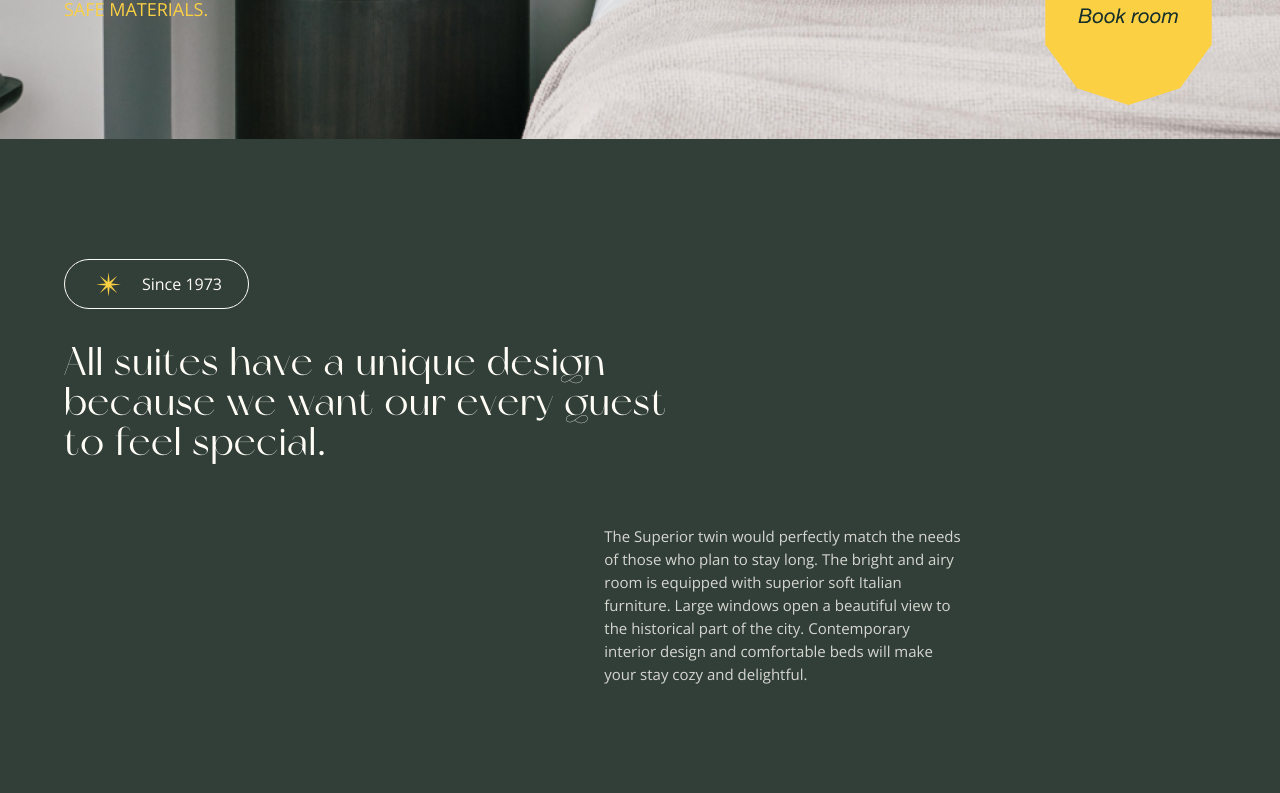
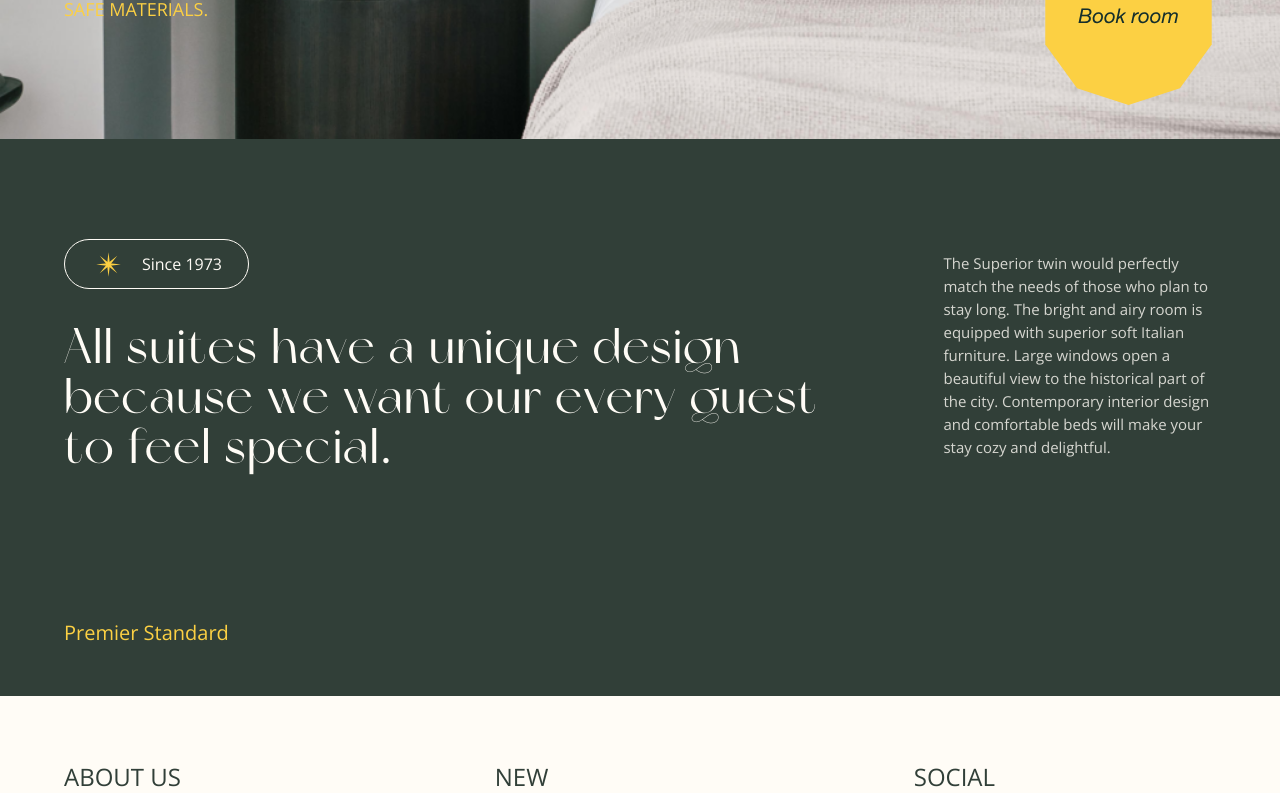
Before and after one commit to gift56/Fullstack-HotelWebsite, a React (Create React App) app: page /rooms in a window 1280 px wide. Shown: the part 600-1393 px from the top of the page. Built offline with nearby package versions, Linux system fonts and the light colour scheme.

Commit message:
working on desktop view

```diff
--- a/src/components/RoomsData/RoomDetail.jsx
+++ b/src/components/RoomsData/RoomDetail.jsx
@@ -29,6 +29,14 @@ const RoomDetail = () => {
               </div>
               <h4>Premier Standard</h4>
             </div>
+            <p>
+              The Superior twin would perfectly match the needs of those who
+              plan to stay long. The bright and airy room is equipped with
+              superior soft Italian furniture. Large windows open a beautiful
+              view to the historical part of the city. Contemporary interior
+              design and comfortable beds will make your stay cozy and
+              delightful.
+            </p>
           </DetailLeftArea>
           <DetailRightArea>
             <p>
--- a/src/styles/RoomStyle/RoomDetail.styled.js
+++ b/src/styles/RoomStyle/RoomDetail.styled.js
@@ -17,10 +17,31 @@ export const DetailArea = styled.div`
     padding: 120px 0;
     gap: 4rem;
   }
+  @media screen and (min-width: ${({ theme }) => theme.mobile.minLap}) {
+    padding: 100px 0;
+  }
 `;
 
 export const DetailLeftArea = styled.div`
   width: 100%;
+  @media screen and (min-width: ${({ theme }) => theme.mobile.minLap}) {
+    display: flex;
+    align-items: center;
+    justify-content: space-between;
+  }
+  p {
+    display: none;
+    @media screen and (min-width: ${({ theme }) => theme.mobile.minLap}) {
+      display: block;
+      font-weight: 400;
+      font-size: 15px;
+      line-height: 23px;
+      color: ${({ theme }) => theme.whiteColor};
+      opacity: 0.8;
+      font-family: "Open Sans", sans-serif !important;
+      width: 357px;
+    }
+  }
   .leftSide {
     width: 100%;
     display: flex;
@@ -82,6 +103,10 @@ export const DetailLeftArea = styled.div`
           font-size: 40px;
           line-height: 40px;
         }
+        @media screen and (min-width: ${({ theme }) => theme.mobile.minLap}) {
+          font-size: 50px;
+          line-height: 50px;
+        }
       }
     }
     h4 {
@@ -96,6 +121,9 @@ export const DetailLeftArea = styled.div`
       left: 10px;
       @media screen and (min-width: ${({ theme }) => theme.mobile.phone2}) {
         left: 2%;
+      }
+      @media screen and (min-width: ${({ theme }) => theme.mobile.minLap}) {
+        left: 5%;
       }
     }
   }
@@ -122,5 +150,8 @@ export const DetailRightArea = styled.div`
     @media screen and (min-width: ${({ theme }) => theme.mobile.tab}) {
       transform: translateX(40%);
     }
+    @media screen and (min-width: ${({ theme }) => theme.mobile.minLap}) {
+      display: none;
+    }
   }
 `;
```
